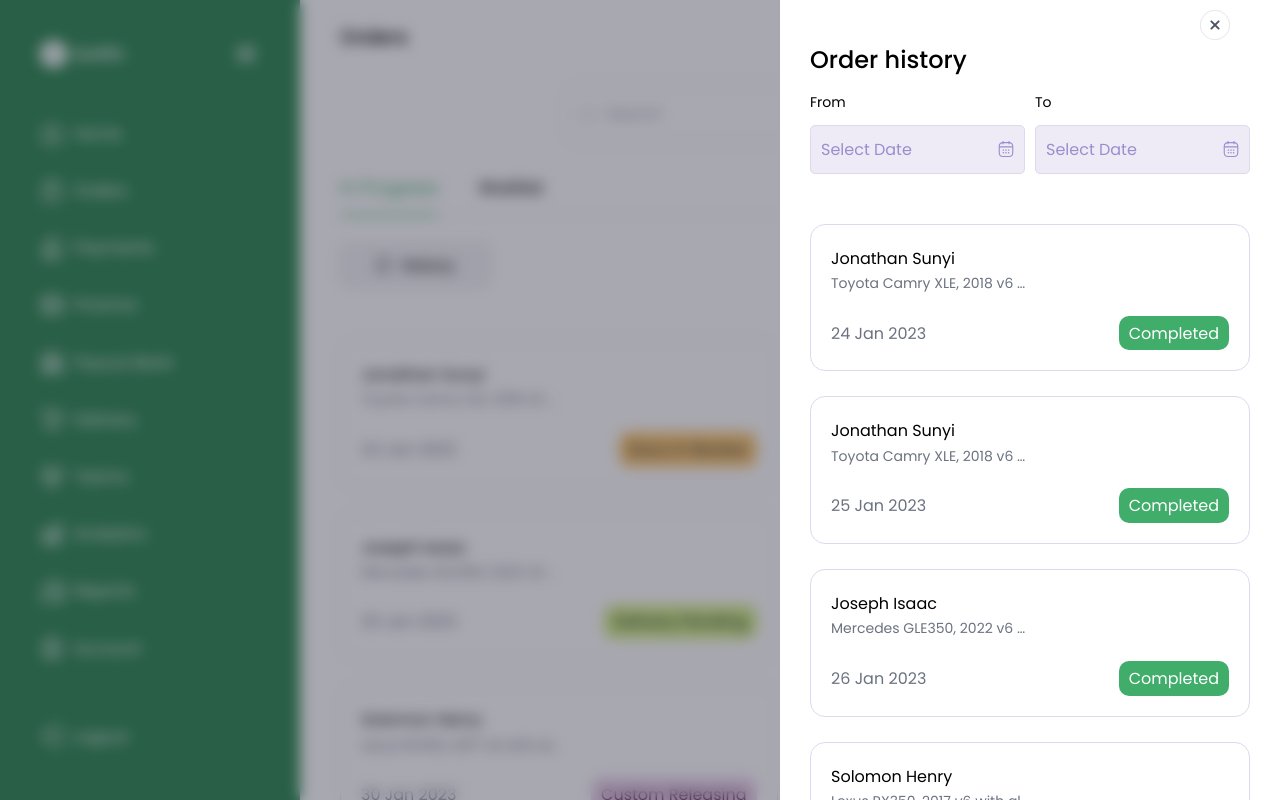
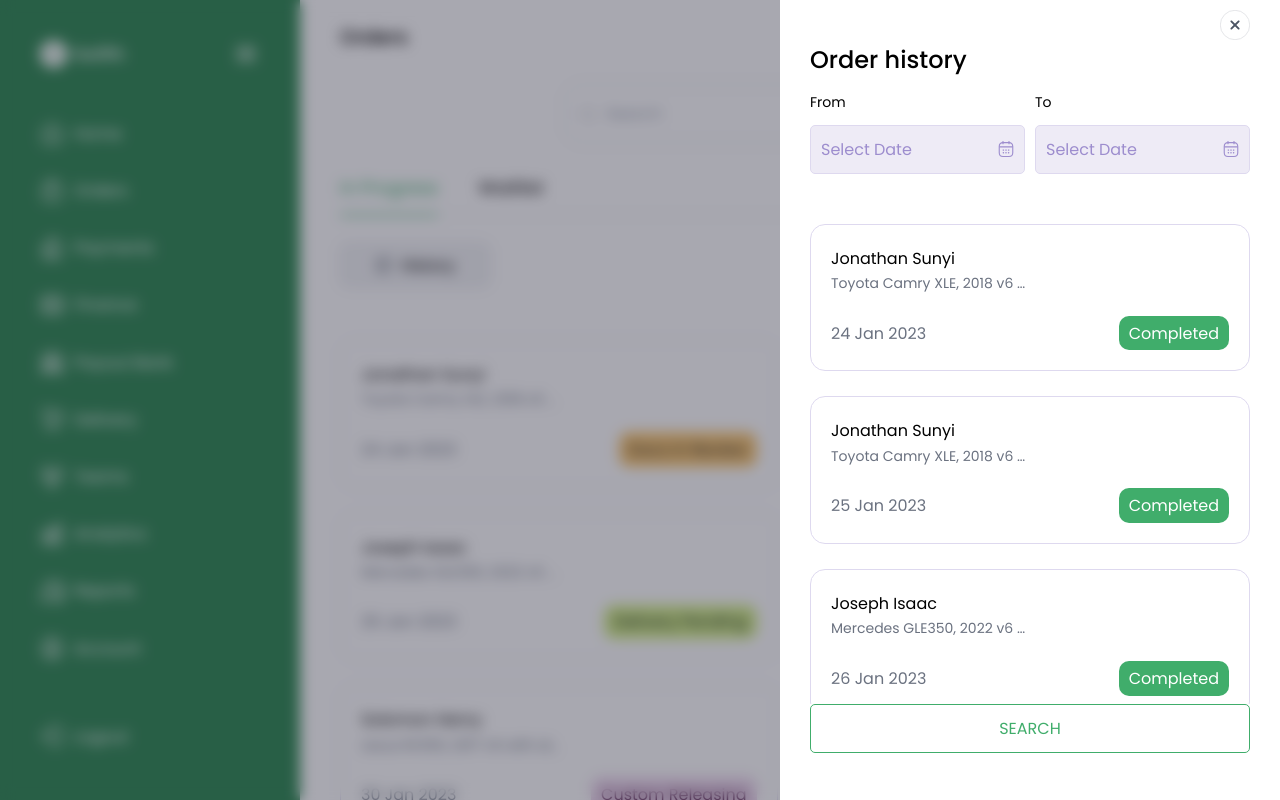
Before and after one commit to projects-for-clients/swifth, a React (Vite) app: page /dashboard/orders in a window 1280 px wide. Both pictures are taken after a click on the element "History". Built offline with nearby package versions, Linux system fonts and the light colour scheme.

Commit message:
working on history modal

```diff
--- a/src/container/dashboard/orders.tsx
+++ b/src/container/dashboard/orders.tsx
@@ -159,7 +159,7 @@ function orders() {
       <dialog className="dialog relative text-[1.6rem]" ref={dialogRef}>
         <div className="bg-white fixed right-0 h-[100vh] w-[50rem] py-4 px-12">
           <input type="text" ref={dateRef} className="absolute top-0 w-0" />
-          <figure className="flex justify-end px-8">
+          <figure className="flex justify-end">
             <img
               src="/icons/close.svg"
               alt=""
@@ -220,7 +220,7 @@ function orders() {
             </div>
 
             <div
-              className="grid mt-[5rem] gap-10"
+              className="grid mt-[5rem] gap-10 max-h-[60vh] overflow-y-scroll"
               style={{
                 gridTemplateColumns: 'repeat(auto-fit, minmax(33rem, 1fr))',
               }}
```
